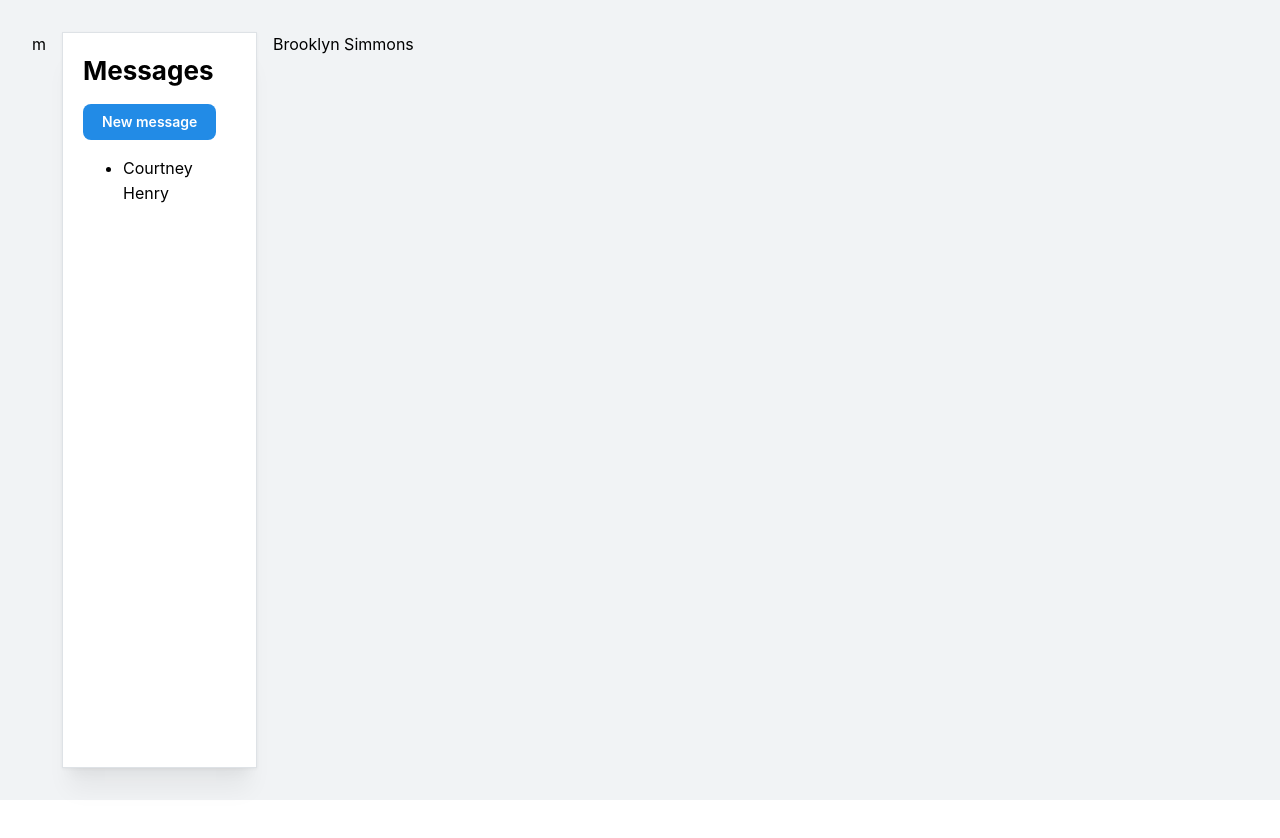
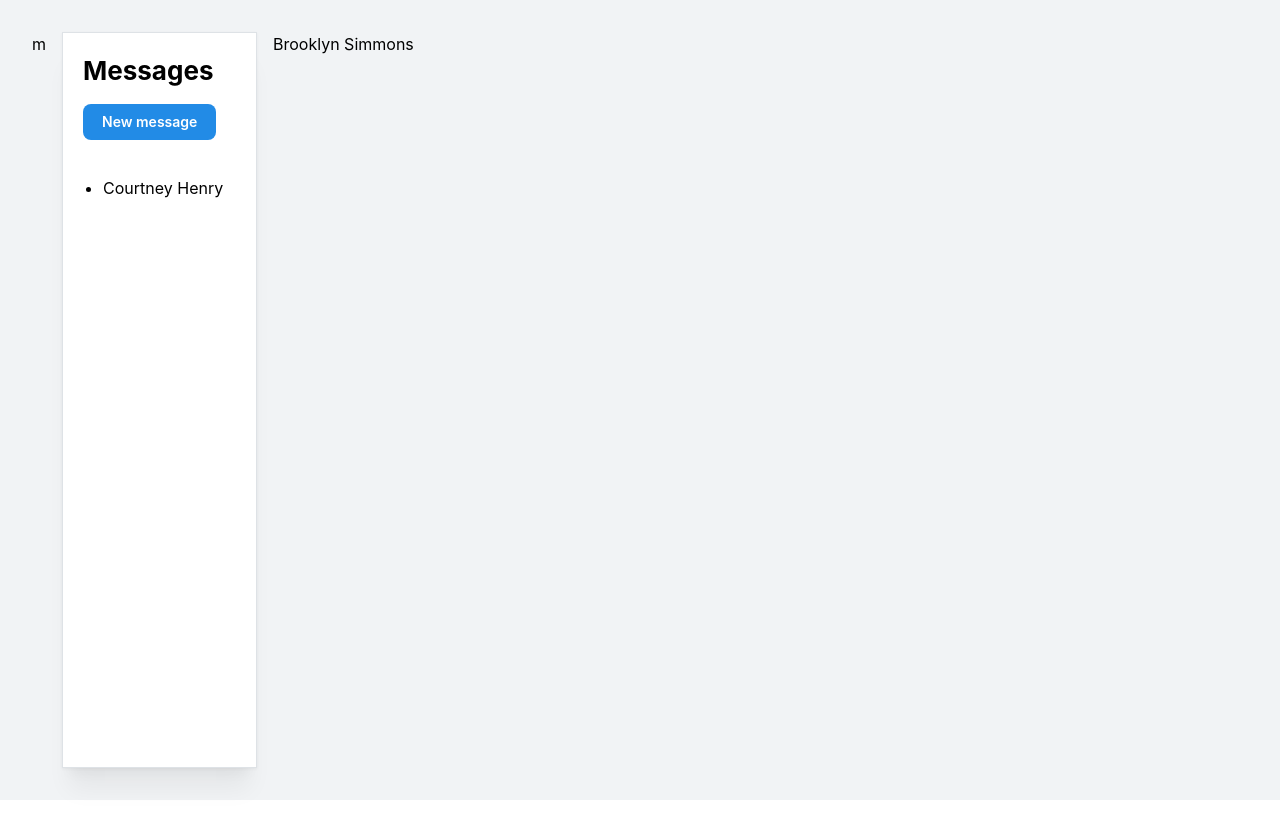
Before and after one commit to henrylin03/zam-messages--ui, a React (Vite) app: page /messages in a window 1280 px wide. Shown: the top 838 px of the page. Built offline with nearby package versions, Linux system fonts and the light colour scheme.

Commit message:
feat(MessagesList): adjust padding
the bottom part doesn't actually need padding, because i'd like the scroll area to stretch

```diff
--- a/src/pages/MessagesPage/MessagesList/MessagesList.module.css
+++ b/src/pages/MessagesPage/MessagesList/MessagesList.module.css
@@ -1,6 +1,5 @@
 .section {
   background-color: white;
-  padding: var(--mantine-spacing-lg);
   box-shadow: var(--mantine-shadow-lg);
   border: 1px solid var(--mantine-color-gray-3);
 }
--- a/src/pages/MessagesPage/MessagesList/index.tsx
+++ b/src/pages/MessagesPage/MessagesList/index.tsx
@@ -8,7 +8,7 @@ interface Props {
 
 const MessagesList = ({ messages }: Props) => (
   <section className={styles.section}>
-    <Group justify="space-between" component="header">
+    <Group justify="space-between" component="header" p="lg">
       <Title order={2}>Messages</Title>
       <Button>New message</Button>
     </Group>
```
